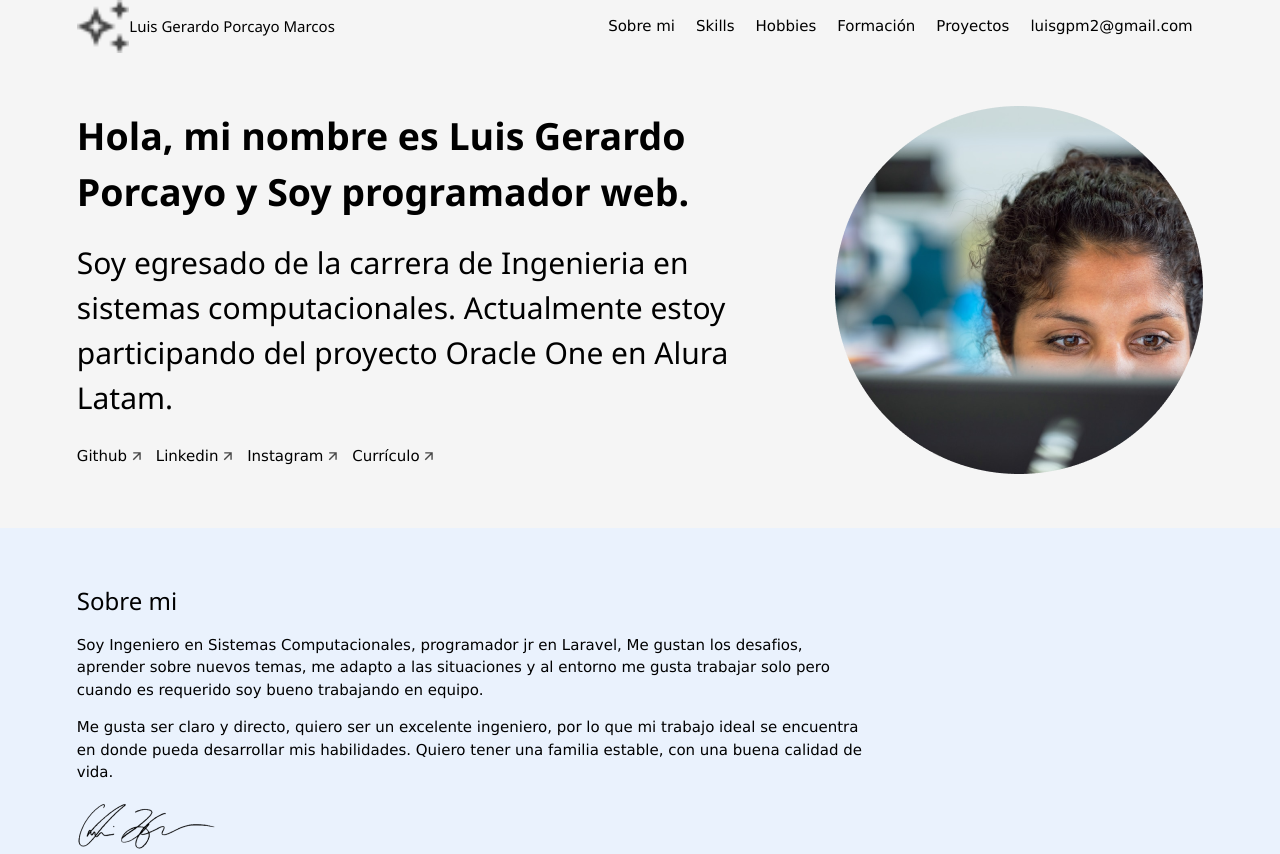
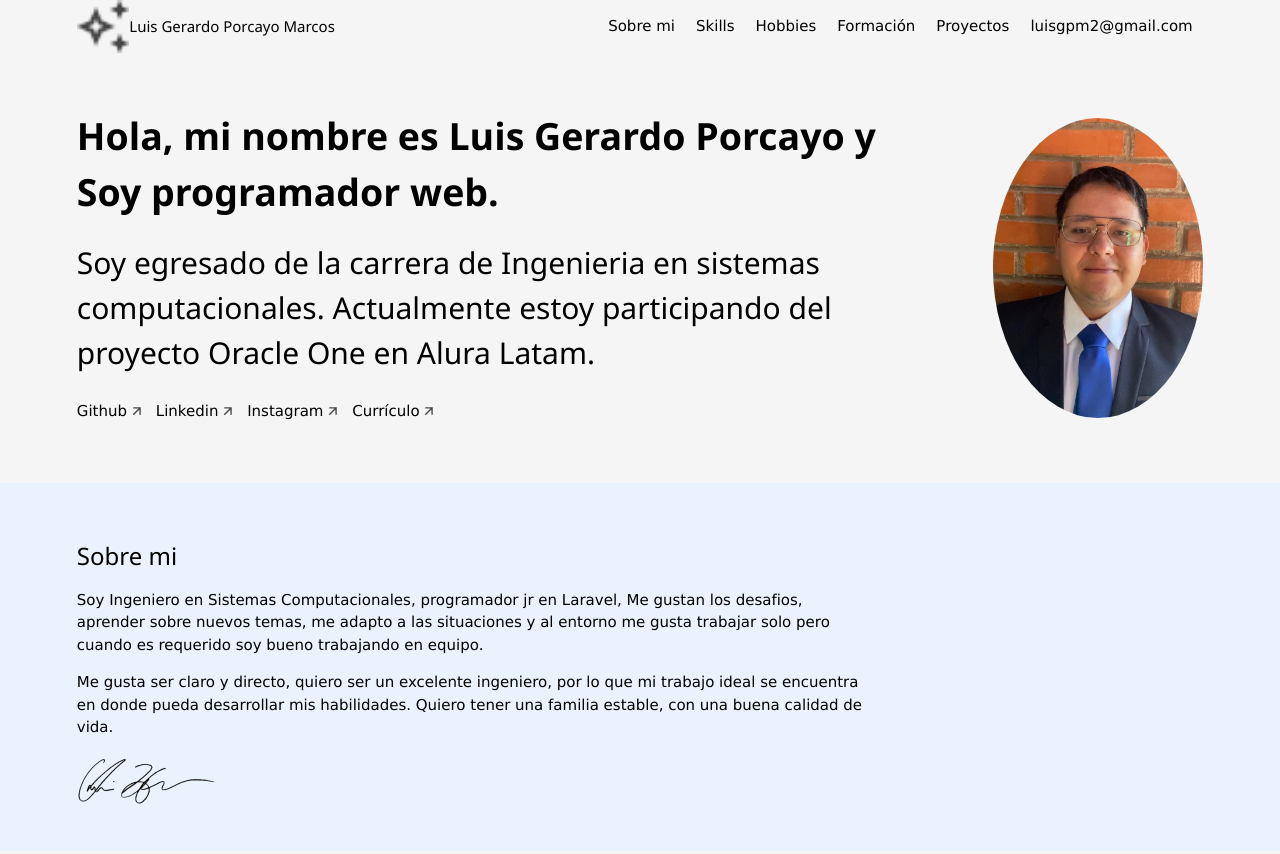
Before and after one commit to luisgpm/portafolio, a plain HTML site: page index.html in a window 1280 px wide. Shown: the top 854 px of the page. Drawn offline with nearby package versions, Linux system fonts and the light colour scheme.

Commit message:
imagen perfil

```diff
--- a/assets/css/titulo.css
+++ b/assets/css/titulo.css
@@ -22,7 +22,9 @@
     padding-right: 2rem ;
 }
 .title__profile{
-    width: auto;
+
+  border-radius: 100%;
+
 }
 
 .title__bio{
@@ -35,7 +37,8 @@
         align-items: start;
     }
     .title__profile{
-        width: 150px;
+        width: 300px;
+        height: auto;
     }
     .title__network__item{
         padding-right: 1rem;
@@ -60,7 +63,8 @@
     }
 
     .title__profile{
-        width: auto;
+        width: 300px;
+        height: 300px;
     }
     .title__bio{
         font-size: 2.5rem;
--- a/index.html
+++ b/index.html
@@ -48,7 +48,7 @@
         <!-- Sección del Header/Title/Hero -->
         <section class="title container">
             <div class="title__div">
-                <img class="title__profile" src="assets\profile.png">
+                <img class="title__profile" src="assets/WhatsApp Image 2023-07-03 at 17.20.15.jpeg">
                 <div class="title__container">
                     <h2 class="title__bio">Hola, mi nombre es Luis Gerardo Porcayo y  Soy programador web.</h2>
                     <h3 class="title__subsection">Soy egresado de la carrera de Ingenieria en sistemas computacionales. Actualmente estoy participando del proyecto Oracle One en Alura Latam.</h3>
```
Also changed, not shown: assets/WhatsApp Image 2023-07-03 at 17.20.15.jpeg (added).
